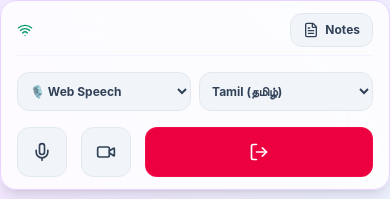
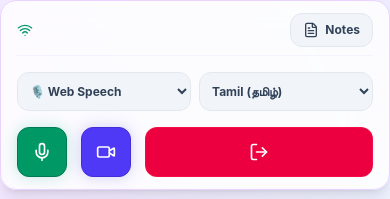
Before and after one commit to Yogasree-21122006/AI_zoom_meeting, a React (Vite) app: page / in a window 390 px wide. Both pictures are taken after typing "Sample", "Sample" into the empty fields and a click on the button "Host Class (Teacher)". Shown: the part 642-841 px from the top of the page. Built offline with nearby package versions, Linux system fonts and the light colour scheme; no server answers.

Commit message:
style: make microphone and camera button active states visually green/indigo to clear up confusion

```diff
--- a/src/components/ControlBar.tsx
+++ b/src/components/ControlBar.tsx
@@ -92,14 +92,18 @@ export const ControlBar: React.FC = () => {
               disabled={isMicDisabled}
               className={`p-3.5 rounded-xl border transition-all duration-300 flex items-center justify-center ${
                 isMicDisabled
-                  ? 'bg-slate-50 border-rose-200 text-rose-300 cursor-not-allowed'
+                  ? 'bg-slate-50 border-rose-200 text-rose-350 cursor-not-allowed'
                   : isMuted
-                  ? 'bg-rose-50 border-rose-200 text-rose-600 hover:bg-rose-100'
-                  : 'bg-slate-100 border-slate-200 text-slate-700 hover:bg-slate-200'
+                  ? 'bg-slate-100 border-slate-200 hover:bg-slate-200'
+                  : 'bg-emerald-600 border-emerald-700 text-white hover:bg-emerald-700 shadow-[0_0_15px_rgba(16,185,129,0.25)]'
               }`}
               title={isMicDisabled ? "Mic disabled in Low Bandwidth mode" : isMuted ? "Unmute Microphone" : "Mute Microphone"}
             >
-              {isMuted || isMicDisabled ? <MicOff className="w-5 h-5" /> : <Mic className="w-5 h-5" />}
+              {isMuted || isMicDisabled ? (
+                <MicOff className="w-5 h-5 text-rose-500" />
+              ) : (
+                <Mic className="w-5 h-5 text-white" />
+              )}
             </button>
             {isMicDisabled && (
               <div className="absolute bottom-full left-1/2 -translate-x-1/2 mb-2 hidden group-hover:block bg-slate-800 text-rose-400 text-[10px] py-1 px-2 rounded-md shadow-lg border border-rose-500/20 whitespace-nowrap z-50">
@@ -115,14 +119,18 @@ export const ControlBar: React.FC = () => {
               disabled={isCameraDisabled}
               className={`p-3.5 rounded-xl border transition-all duration-300 flex items-center justify-center ${
                 isCameraDisabled
-                  ? 'bg-slate-50 border-rose-200 text-rose-300 cursor-not-allowed'
+                  ? 'bg-slate-50 border-rose-200 text-rose-350 cursor-not-allowed'
                   : !isCameraOn
-                  ? 'bg-rose-50 border-rose-200 text-rose-600 hover:bg-rose-100'
-                  : 'bg-slate-100 border-slate-200 text-slate-700 hover:bg-slate-200'
+                  ? 'bg-slate-100 border-slate-200 hover:bg-slate-200'
+                  : 'bg-indigo-600 border-indigo-700 text-white hover:bg-indigo-700 shadow-[0_0_15px_rgba(79,70,229,0.25)]'
               }`}
               title={isCameraDisabled ? "Camera disabled to save bandwidth" : isCameraOn ? "Turn Camera Off" : "Turn Camera On"}
             >
-              {!isCameraOn || isCameraDisabled ? <VideoOff className="w-5 h-5" /> : <Video className="w-5 h-5" />}
+              {!isCameraOn || isCameraDisabled ? (
+                <VideoOff className="w-5 h-5 text-rose-500" />
+              ) : (
+                <Video className="w-5 h-5 text-white" />
+              )}
             </button>
             {isCameraDisabled && (
               <div className="absolute bottom-full left-1/2 -translate-x-1/2 mb-2 hidden group-hover:block bg-slate-800 text-rose-400 text-[10px] py-1 px-2 rounded-md shadow-lg border border-rose-500/20 whitespace-nowrap z-50">
```
